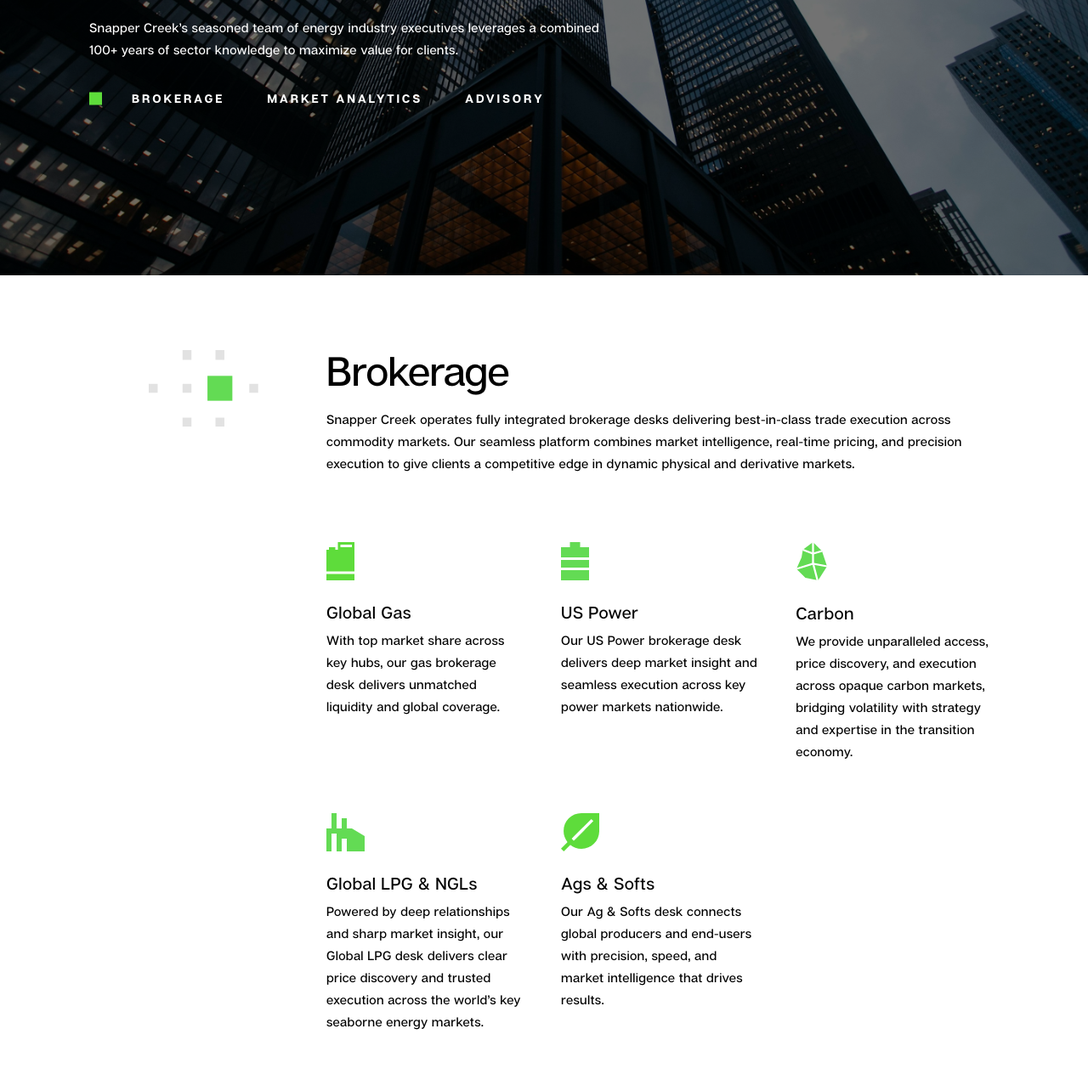
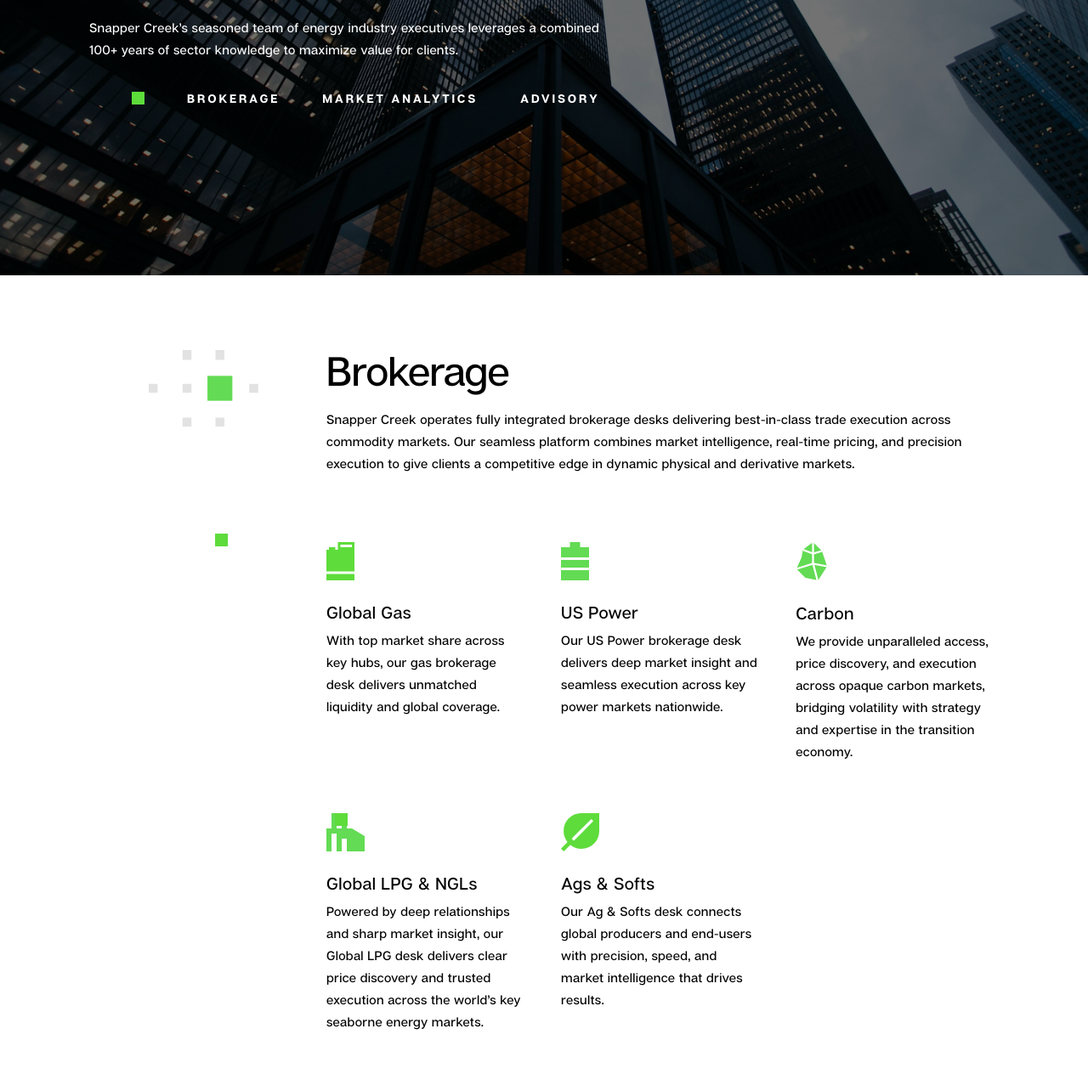
Before and after one commit to ashot-developer/sce-website, a website: page src/html/services.html in a window 1280 px wide. Shown: the part 376-1660 px from the top of the page at 85% size. Drawn offline with nearby package versions, Linux system fonts and the light colour scheme; files that its build step writes are made by us from their sources; a script that the page names is missing; files whose address does not match are found by name.

```diff
--- a/src/html/services.html
+++ b/src/html/services.html
@@ -9,7 +9,10 @@
       <p class="sce-heading--sub">Snapper Creek’s seasoned team of energy industry executives leverages a combined 100+ years of sector knowledge to maximize value for clients.</p>
       <div class="services-list">
         <ul>
-          <li class="services-list__item"><a href="#" class="services-list__item-link">BROKERAGE</a></li>
+          <span id="dot1" class="dot"></span>
+          <li class="services-list__item"><a href="#" class="services-list__item-link">
+            BROKERAGE</a>
+          </li>
           <li class="services-list__item"><a href="#" class="services-list__item-link">MARKET ANALYTICS</a></li>
           <li class="services-list__item"><a href="#" class="services-list__item-link">ADVISORY</a></li>
         </ul>
@@ -19,7 +22,9 @@
   <section class="serv">
     <div class="container">
       <div class="serv-block">
-        <div class="serv-block__image">
+        <div class="serv-block__image" style="position: relative">
+          <span id="dot2" class="small-dot" style="position: absolute; top: 45px; left: -10px;"></span>
+          <span id="dot3" class="small-dot" style="position: absolute; top: 45px; left: 85px;"></span>
           <img src="./assets/images/serv-1.svg" alt="">
         </div>
         <div class="serv-block__content">
@@ -29,7 +34,8 @@
           </div>
           <div class="serv-block__content--list">
             <ul>
-              <li class="serv-block__content--list-item">
+              <li class="serv-block__content--list-item" style="position: relative;">
+                <span id="dot4" class="dot" style="position: absolute; top: -10px; left: -131px;"></span>
                 <img src="./assets/images/gas.svg" alt="">
                 <div class="serv-block__content--list-item_body">
                   <h5>Global Gas</h5>
@@ -47,7 +53,8 @@
                   </div>
                 </div>
               </li>
-              <li class="serv-block__content--list-item">
+              <li class="serv-block__content--list-item" style="position: relative">
+                <span id="dot5" class="small-dot" style="position: absolute; top: 0px; left: 10px;"></span>
                 <img src="./assets/images/carbon.svg" alt="">
                 <div class="serv-block__content--list-item_body">
                   <h5>Carbon</h5>
@@ -56,7 +63,8 @@
                   </div>
                 </div>
               </li>
-              <li class="serv-block__content--list-item">
+              <li class="serv-block__content--list-item" style="position: relative">
+                <span id="dot5" class="dot" style="position: absolute; top: 0px; left: 10px;"></span>
                 <img src="./assets/images/lpg.svg" alt="">
                 <div class="serv-block__content--list-item_body">
                   <h5>Global LPG & NGLs</h5>
--- a/src/scss/pages/_services.scss
+++ b/src/scss/pages/_services.scss
@@ -36,18 +36,6 @@
         display: flex;
         align-items: center;
         gap: 50px;
-      }
-
-      &::before {
-        content: "";
-        display: block;
-        width: 15px;
-        height: 15px;
-        background-color: $green;
-        position: absolute;
-        left: 0;
-        top: 50%;
-        transform: translateY(-50%);
       }
     }
 
```
